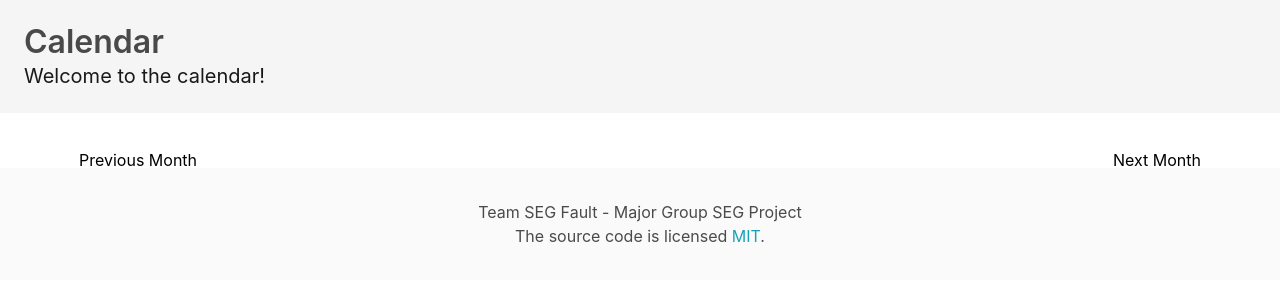
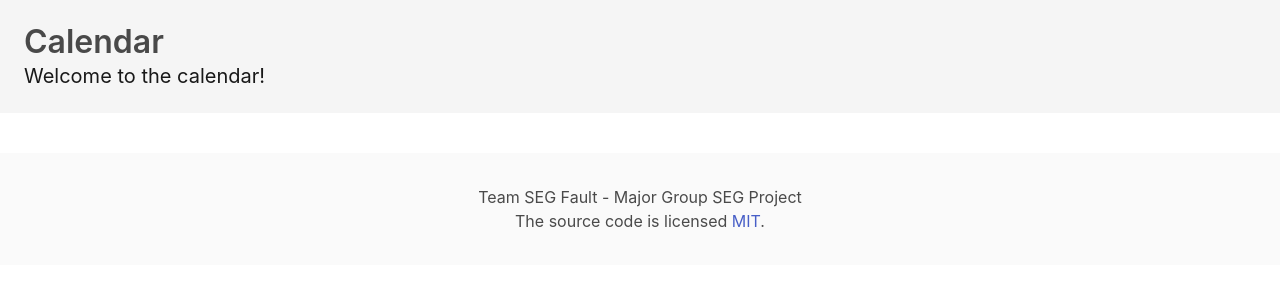
Before and after one commit to amir-rahim/BookClubSocialNetwork, a Django app: template BookClub/templates/calendar.html in a window 1280 px wide. Shown: the part 52-352 px from the top of the page. Run offline with Django 3.2, Linux system fonts and the light colour scheme; the template is opened without the code that fills it, so the values that code supplies are empty; some libraries are stand-ins or nearby versions.

Commit message:
Remove previous commit

```diff
--- a/BookClub/admin.py
+++ b/BookClub/admin.py
@@ -50,5 +50,3 @@ class ClubMeetingAdmin(admin.ModelAdmin):
     list_display = [
         'organiser', 'club', 'meeting_time', 'created_on', 'location', 'title', 'description', 'type', 'book'
     ]
-
-admin.site.register(Event)
--- a/BookClub/models/__init__.py
+++ b/BookClub/models/__init__.py
@@ -5,4 +5,3 @@ from .book import *
 from .booklist import *
 from .meeting import *
 from .review import *
-from .calendar import *
--- a/BookClub/templates/calendar.html
+++ b/BookClub/templates/calendar.html
@@ -8,71 +8,6 @@ Calendar
 Welcome to the calendar!
 {% endblock page_subtitle %}
 
-{% block content %}
-    <div class="clearfix">
-        <a class="btn btn-info left" href="{'% url 'calendar' %}?{'{ prev_month }}"> Previous Month </a>
-        <a class="btn btn-info right" href="{'% url 'calendar' %}?{'{ next_month }}"> Next Month </a>
-    </div>
-
-    {{ calendar }}
-
-    <style>
-        .calendar {
-          width: 98%;
-          margin: auto;
-          font-size: 13px;
-        }
-
-        .calendar tr, .calendar td {
-          border: 1px solid black;
-        }
-
-        .calendar th {
-          padding: 10px;
-          text-align: center;
-          font-size: 18px;
-        }
-
-        .calendar td {
-          width: 200px;
-          height: 150px;
-          padding: 20px 0px 0px 5px;
-        }
-
-        .month {
-          font-size: 25px;
-        }
-
-        .date {
-          font-size: 16px;
-        }
-
-        ul {
-          height: 100%;
-          padding: 0px 5px 0px 20px;
-        }
-
-        a {
-          color: #17a2b8;
-        }
-
-        .left {
-          float: left;
-        }
-
-        .right {
-          float: right;
-        }
-
-        .btn {
-          outline: none;
-          color: black;
-          background-color: transparent;
-          box-shadow: 0 0 0 0;
-        }
-
-        .clearfix {
-          margin: 15px;
-        }
-    </style>
-{% endblock %}
+    {% for meeting in meetings %}
+        {{meeting.title}}
+    {% endfor %}
```
Also changed, not shown: BookClub/models/calendar.py (deleted, +0 -8 lines), BookClub/utils.py (deleted, +0 -41 lines).
